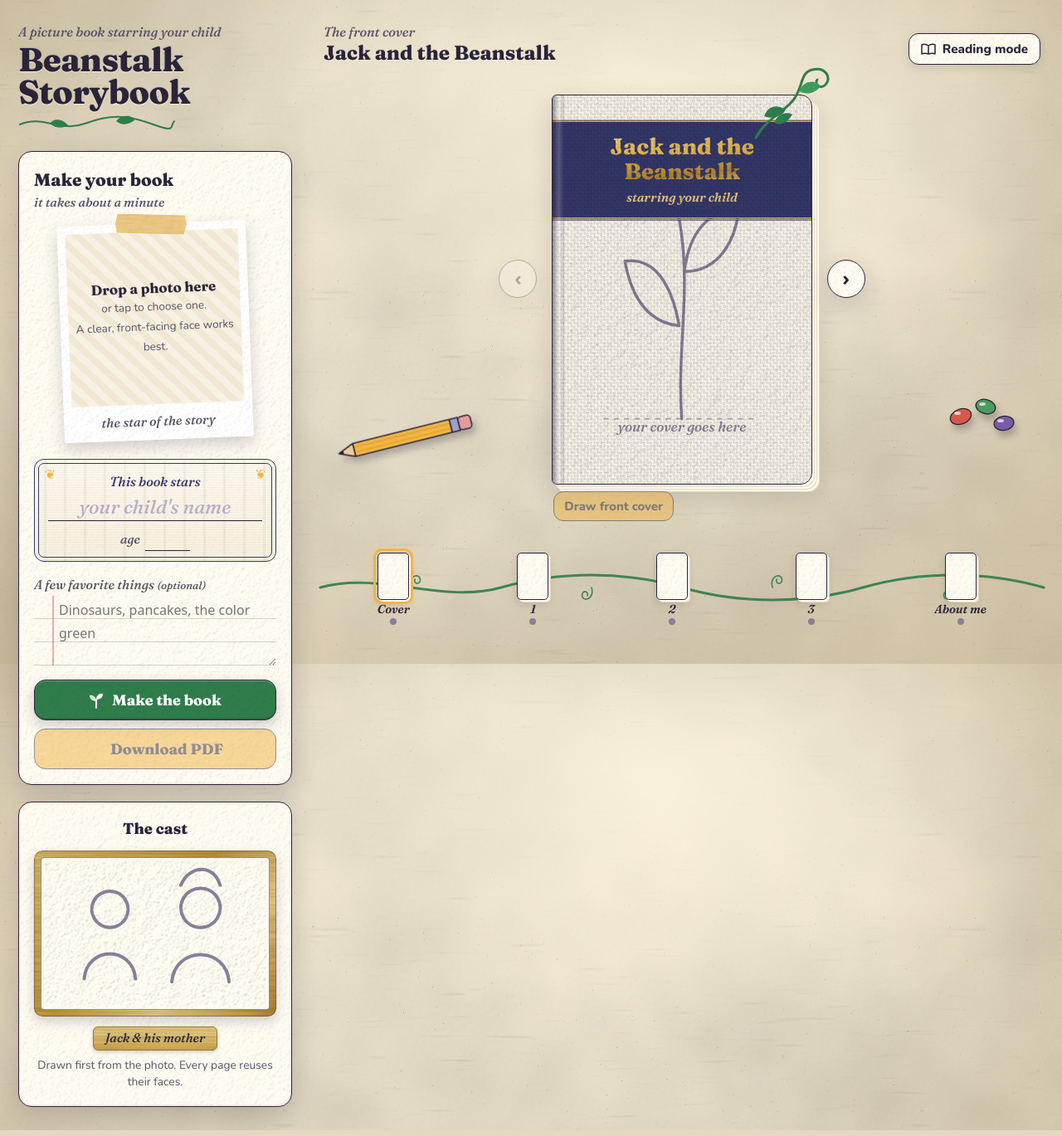
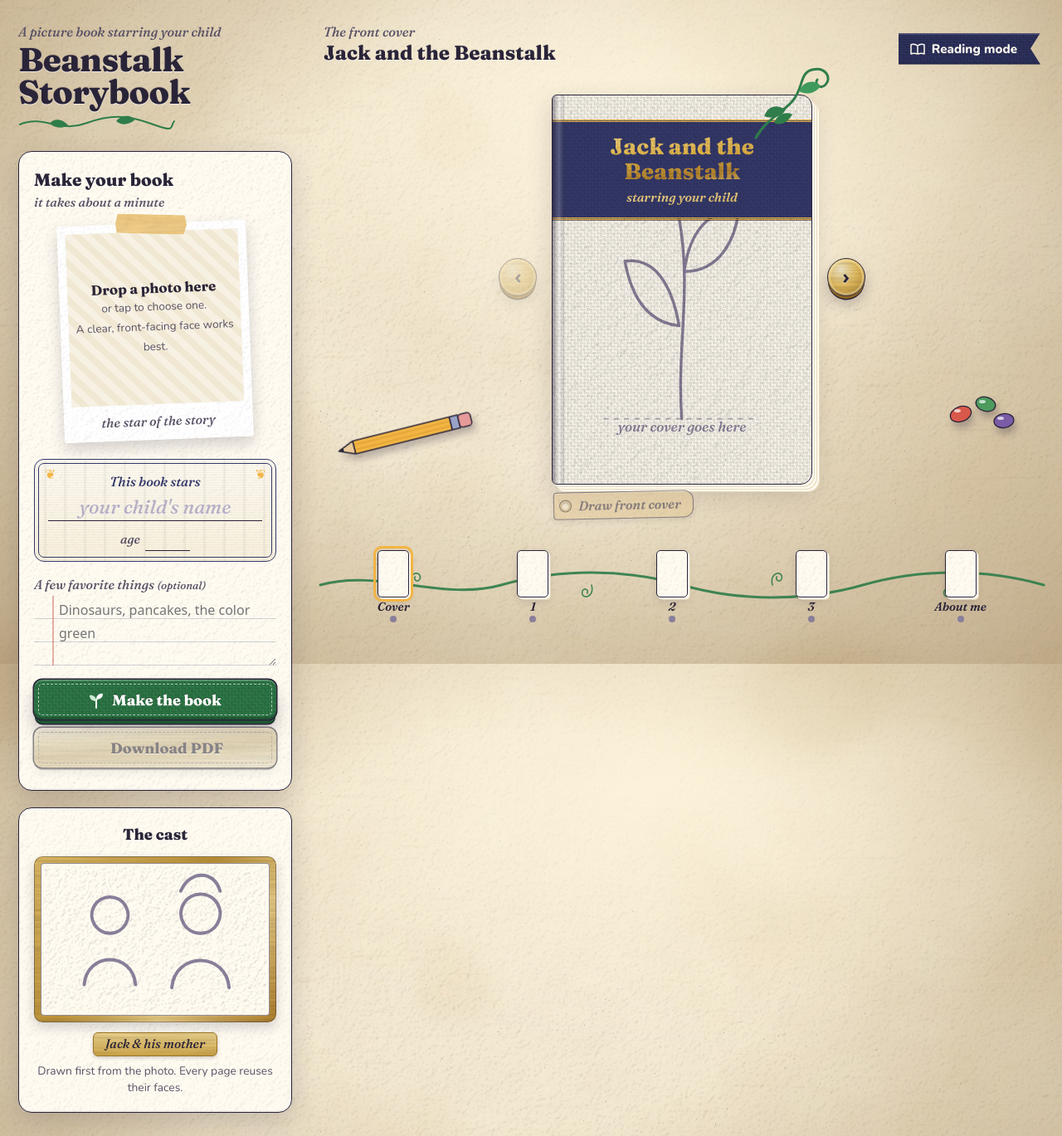
Before and after one commit to disaacs-lcm/beanstalk-storybook-generator, a Flask app: page / in a window 1280 px wide. Shown: the whole page at 83% size. Run offline with Flask 3, Linux system fonts and the light colour scheme; parts of the project's set-up code (start-up, migrations or seed data) failed here and were passed over; some web fonts are replaced.

Commit message:
Stronger parchment desk; buttons become objects
- Parchment: 1024px two-tone tile with stains, foxing, fibers and tooth; deeper vignette
- Make the book: stitched green book cloth on a raised block; Download PDF: brass plate
- Redraw: kraft tags with eyelets; Apply: rubber stamps; change box: sticky note
- Reading mode: cloth bookmark flag; page arrows: round brass buttons

Co-Authored-By: Claude Opus 5.5 <noreply@anthropic.com>

```diff
--- a/templates/index.html
+++ b/templates/index.html
@@ -25,9 +25,9 @@ html{-webkit-text-size-adjust:100%}
 body{margin:0; min-height:100vh; color:var(--ink); font:400 1rem/1.5 var(--body); background-color:var(--desk);
   background-image:
     radial-gradient(ellipse 60% 55% at 62% 18%, rgba(255,246,222,.8), rgba(255,246,222,0) 70%),
-    radial-gradient(ellipse at 50% 40%, rgba(200,178,138,0) 40%, rgba(170,146,104,.42) 100%),
+    radial-gradient(ellipse at 50% 40%, rgba(200,178,138,0) 35%, rgba(150,122,80,.55) 100%),
     var(--t-parchment);
-  background-size:auto, auto, 768px 768px; background-attachment:fixed}
+  background-size:auto, auto, 1024px 1024px; background-attachment:fixed}
 .display{font-family:var(--display); font-weight:800; font-variation-settings:"SOFT" 100, "WONK" 1}
 .script{font-family:var(--display); font-style:italic; font-weight:500; font-variation-settings:"SOFT" 100, "WONK" 1}
 button{font-family:inherit; color:inherit}
@@ -268,6 +268,56 @@ li:nth-child(even) .node[data-state=done] .leaf{transform:scale(-1,1) rotate(-12
 .brand h1,.chapter h2,.card h2,.desk summary .display{text-shadow:0 1px 0 rgba(255,255,255,.7), 0 -1px 0 rgba(42,36,56,.12)}
 .plate-name{text-shadow:0 1px 0 rgba(255,255,255,.8)}
 
+/* ---------- buttons as objects, not form controls ---------- */
+/* Make the book: green book cloth over a raised block, stitched, label engraved */
+.big{border:0; border-radius:10px; padding:13px 16px 12px; margin-bottom:9px;
+  background-color:var(--green); background-image:var(--t-linen), var(--t-paper); background-size:256px, 384px; background-blend-mode:multiply;
+  outline:1.5px dashed rgba(255,255,255,.62); outline-offset:-6px; text-shadow:0 -1px 0 rgba(0,0,0,.4), 0 1px 0 rgba(255,255,255,.12);
+  box-shadow:0 0 0 1.5px var(--ink), inset 0 2px 0 rgba(255,255,255,.22), inset 0 -3px 0 rgba(0,0,0,.22),
+    0 6px 0 -1px #1F5534, 0 7.5px 0 -1px var(--ink), 0 14px 20px rgba(42,36,56,.28)}
+.big:hover{transform:translateY(-1px)}
+.big:active{transform:translateY(5px); box-shadow:0 0 0 1.5px var(--ink), inset 0 3px 5px rgba(0,0,0,.28), 0 1px 0 -1px #1F5534, 0 2.5px 0 -1px var(--ink), 0 4px 8px rgba(42,36,56,.2)}
+/* Download PDF: a brass plate */
+.big.alt{color:var(--ink); background-color:#fff; text-shadow:0 1px 0 rgba(255,255,255,.55);
+  background-image:var(--t-brushed), linear-gradient(176deg,#FFF4CF 0%,#F7D987 30%,#EBC062 52%,#F3CF79 70%,#FFEDB8 100%); background-size:256px, auto;
+  outline-color:rgba(42,36,56,.42);
+  box-shadow:0 0 0 1.5px var(--ink), inset 0 2px 0 rgba(255,255,255,.5), inset 0 -3px 0 rgba(0,0,0,.18),
+    0 6px 0 -1px #9C7426, 0 7.5px 0 -1px var(--ink), 0 14px 20px rgba(42,36,56,.28)}
+.big:disabled,.big.alt:disabled{opacity:.55; filter:saturate(.55); transform:none;
+  box-shadow:0 0 0 1.5px var(--ink), 0 4px 0 -1px rgba(42,36,56,.45), 0 6px 12px rgba(42,36,56,.15)}
+.big:focus-visible{outline:2.5px solid var(--gold); outline-offset:3px}
+/* Redraw: a kraft paper tag with a brass eyelet */
+.small:not(.plain){position:relative; border:1.5px solid var(--ink); border-radius:4px 12px 12px 4px; padding:6px 14px 6px 29px;
+  background-color:#E2C793; background-image:var(--t-paper); background-size:384px; background-blend-mode:multiply;
+  font:italic 600 .98rem var(--display); font-variation-settings:"SOFT" 100,"WONK" 1;
+  box-shadow:0 3px 6px rgba(42,36,56,.2), inset 0 1px 0 rgba(255,255,255,.45); transform:rotate(-1.2deg); transition:transform .15s}
+.small:not(.plain)::before{content:""; position:absolute; left:9px; top:50%; width:9px; height:9px; margin-top:-4.5px; border-radius:50%;
+  background:var(--desk); box-shadow:inset 0 1px 2px rgba(42,36,56,.55), 0 0 0 2px #C9A85E, 0 0 0 3px var(--ink)}
+.small:not(.plain):hover{transform:rotate(0)}
+.small:not(.plain):active{transform:translateY(1px)}
+/* Apply: an inked rubber stamp */
+.small.plain{background:transparent; border:2px solid var(--dusk); color:var(--dusk); border-radius:8px; padding:5px 11px;
+  font:800 .92rem var(--display); font-variation-settings:"SOFT" 100,"WONK" 1; transform:rotate(1.5deg);
+  box-shadow:inset 0 0 0 2px rgba(52,57,107,.14); transition:transform .12s, background-color .12s}
+.small.plain:hover{background-color:rgba(52,57,107,.07)}
+.small.plain:active{transform:rotate(1.5deg) scale(.94)}
+/* the change box: a sticky note */
+.change input{border:0; border-radius:2px 2px 12px 2px; background-color:#FFF0AE; background-image:var(--t-paper); background-size:384px; background-blend-mode:multiply;
+  font:italic 500 .95rem var(--display); font-variation-settings:"SOFT" 100,"WONK" 1; box-shadow:0 3px 6px rgba(42,36,56,.18), inset 0 -10px 12px -10px rgba(140,110,20,.25)}
+/* Reading mode: a cloth bookmark flag */
+.ghost{flex:none; white-space:nowrap; border:0; border-radius:0; padding:9px 28px 9px 14px; color:var(--paper); box-shadow:inset 0 2px 0 rgba(255,255,255,.15), inset 0 -2px 0 rgba(0,0,0,.25);
+  background-color:var(--dusk); background-image:var(--t-grosgrain), var(--t-linen); background-size:96px, 256px; background-blend-mode:multiply;
+  clip-path:polygon(0 0,100% 0,calc(100% - 12px) 50%,100% 100%,0 100%)}
+.ghost[aria-pressed=true]{background-color:#23284F; color:var(--gold)}
+.ghost:focus-visible{outline-offset:4px}
+/* page arrows: round brass buttons */
+.turn{color:var(--ink); text-shadow:0 1px 0 rgba(255,255,255,.6); border:1.5px solid var(--ink);
+  background-color:#fff; background-image:var(--t-brushed), radial-gradient(circle at 35% 30%, #FFF4D2, #F0C766 45%, #B98A30 100%);
+  background-size:256px, auto; background-blend-mode:multiply;
+  box-shadow:inset 0 0 0 3px rgba(255,236,170,.45), inset 0 -2px 3px rgba(0,0,0,.25), 0 4px 0 -1px #8C6420, 0 5.5px 0 -1px var(--ink), 0 10px 16px rgba(42,36,56,.25)}
+.turn:active:not(:disabled){transform:translateY(3px); box-shadow:inset 0 0 0 3px rgba(255,236,170,.45), inset 0 2px 4px rgba(0,0,0,.3), 0 1px 0 -1px #8C6420, 0 2px 0 -1px var(--ink)}
+.turn:disabled{opacity:.35}
+
 /* ---------- reading mode ---------- */
 body.reading .rail, body.reading .controls, body.reading .prop{display:none}
 body.reading .app{grid-template-columns:1fr}
@@ -295,6 +345,7 @@ body.reading{--pw:clamp(240px, calc((100vh - 250px) * .6667), 560px)}
   .ribbon{position:sticky; bottom:0; z-index:10; background:linear-gradient(to top, var(--desk) 78%, transparent); padding-bottom:10px}
 }
 @media (prefers-reduced-motion:reduce){
+  .small,.small.plain{transition:none}
   [data-state=loading] .sketch path{animation:none; stroke-dashoffset:0}
   .fresh .frame > img,.fresh .frame::after{animation:none} .fresh .frame::after{display:none}
   .node .leaf,.polaroid{transition:none} .node[data-state=loading] .dot{animation:none}
```
Also changed, not shown: tools/make_textures.py (+16 -10 lines), static/textures/brushed.png, static/textures/grosgrain.png, static/textures/laid.png, static/textures/linen.png, static/textures/parchment.jpg, static/textures/tape.png.
